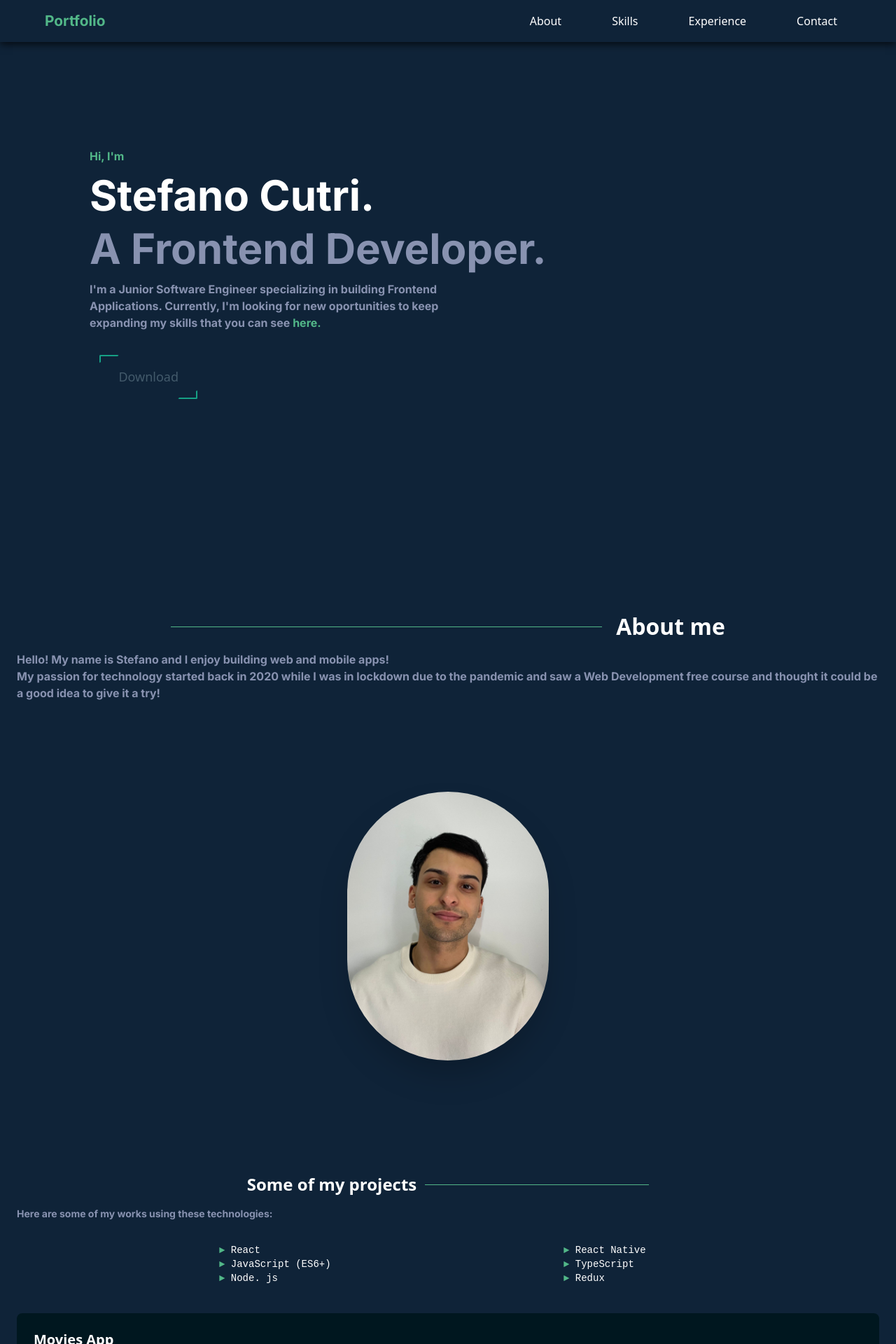
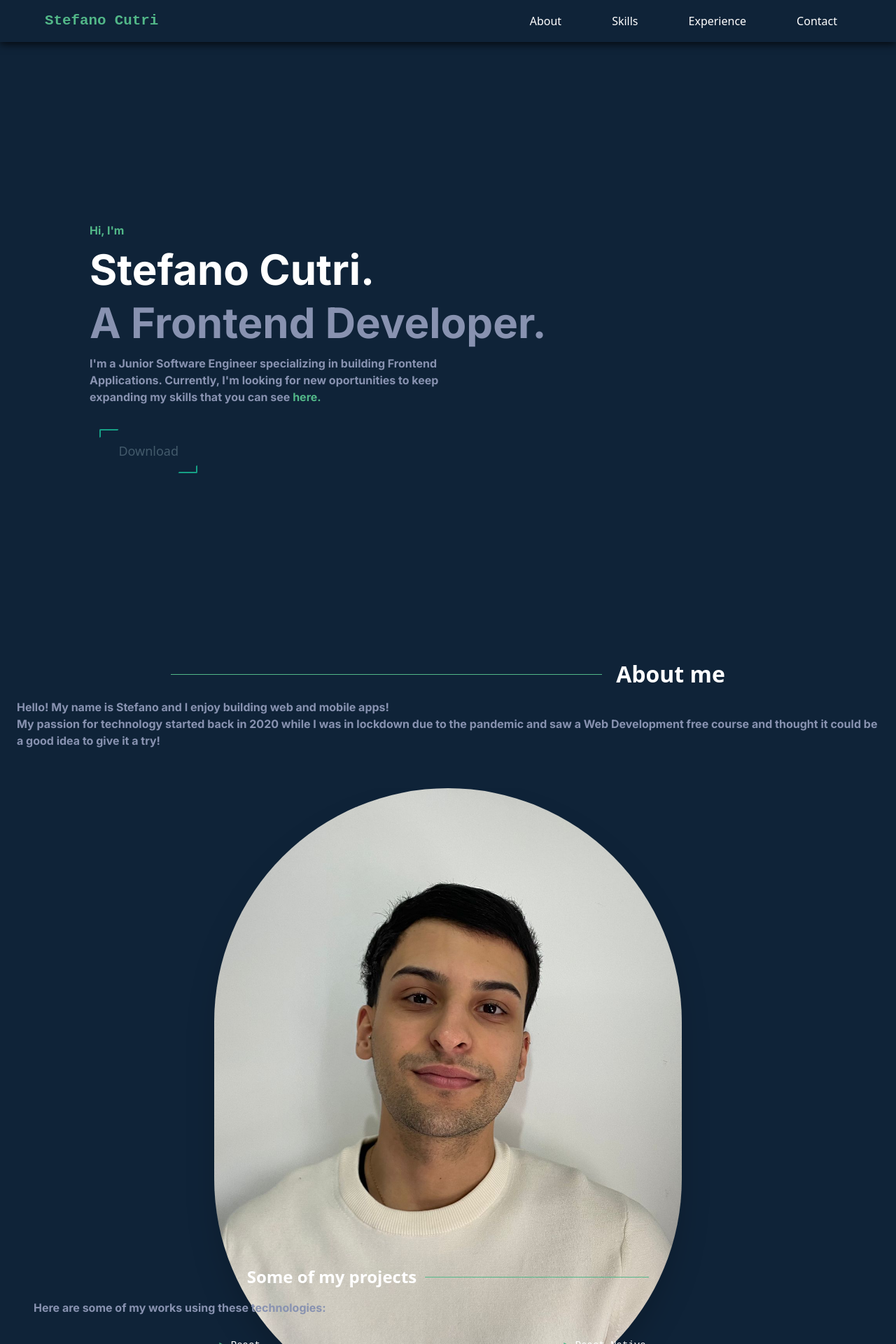
Before and after one commit to StefanoCutri/portfolio, a React (Create React App) app: page / in a window 1280 px wide. Shown: the top 1920 px of the page at 70% size. Built offline with nearby package versions, Linux system fonts and the light colour scheme.

Commit message:
Change navbar and spacing

```diff
--- a/src/components/About.js
+++ b/src/components/About.js
@@ -7,6 +7,7 @@ export const About = () => {
       className="flex flex-col items-start justify-evenly info-container py-3"
       id="about"
     >
+      <div className="pt-[10%]">
         <div className="flex flex-col">
           <div className="flex flex-row items-center justify-center px-4 mb-3">
             <div
@@ -19,9 +20,9 @@ export const About = () => {
             <h2 className="font-bold text-2 xl">About me</h2>
           </div>
           <div className="flex justify-start pl-6">
-          <p className="text-[#8892b0] text-md pr-5">
-            Hello! My name is Stefano and I enjoy building web and mobile apps!{" "}
-            <br />
+            <p className="text-[#8892b0] text-md pr-5 mb-14">
+              Hello! My name is Stefano and I enjoy building web and mobile
+              apps! <br />
               My passion for technology started back in 2020 while I was in
               lockdown due to the pandemic and saw a Web Development free course
               and thought it could be a good idea to give it a try!
@@ -29,10 +30,12 @@ export const About = () => {
           </div>
         </div>
         <img
+
           src={me}
           className="h-[50%] m-auto rounded-full shadow-2xl"
           alt="Stefano"
         />
       </div>
+    </div>
   );
 };
--- a/src/components/Contact.js
+++ b/src/components/Contact.js
@@ -4,6 +4,7 @@ import "../styles/contact.css";
 export const Contact = () => {
   return (
     <div className="info-container" id="contact">
+      <div className="pt-[15%]">
         <div className="flex flex-row items-center justify-center mb-3 mt-[12%]">
           <div
             className="bg-[#52b788] h-1 mr-5"
@@ -20,11 +21,12 @@ export const Contact = () => {
             contact me do not hesitate to send me a message!
           </p>
         </div>
-    <div className="flex flex-col h-[40%] items-center justify-evenly">
+        <div className="flex flex-col h-[40vh] items-center justify-evenly">
           <a href="mailto:stefanocutristecco@gmail.com">
             <button className="button type3">Let's talk!</button>
           </a>
         </div>
       </div>
+    </div>
   );
 };
--- a/src/components/Experience.js
+++ b/src/components/Experience.js
@@ -1,26 +1,32 @@
 import React from "react";
-import works from '../data/work.json';
+import works from "../data/work.json";
 import { WorkCard } from "./WorkCard";
 
 export const Experience = () => {
   return (
     <div className="info-container py-5 mt-[10%]" id="experience">
+      <div className="pt-[12%]">
         <div className="flex flex-row items-center justify-center mb-3">
           <h2 className="font-bold text-2xl">Where I've worked</h2>
           <div
             className="bg-[#52b788] h-1 ml-5"
             style={{
               height: 0.5,
-            width: "35%"
+              width: "35%",
             }}
           ></div>
         </div>
-        <div className="mt-9">
-        {
-          works.map((work)=> (
-            <WorkCard key={work.id} company={work.company} workTime={work.workingTime} role={work.role} description={work.description}/>
-          ))
-        }
+        <div className="mt-9 flex flex-col justify-around h-[60vh]">
+          {works.map((work) => (
+            <WorkCard
+              key={work.id}
+              company={work.company}
+              workTime={work.workingTime}
+              role={work.role}
+              description={work.description}
+            />
+          ))}
+        </div>
       </div>
     </div>
   );
--- a/src/components/Header.js
+++ b/src/components/Header.js
@@ -17,14 +17,13 @@ export const Header = () => {
       animationName: Radium.keyframes(slideInLeft, "slideInLeft"),
     },
   };
-
   return (
     <nav
       className="navigation px-5 flex flex-row justify-between"
       ref={backgroundRef}
     >
       <p href="/" className="brand-name">
-        Portfolio
+        Stefano Cutri
       </p>
       <button className="hamburger" onClick={handleShowNavbar}>
         <i className="fa-solid fa-bars fa-lg text-[#52b788]"></i>
--- a/src/components/Info.js
+++ b/src/components/Info.js
@@ -5,7 +5,7 @@ import "../styles/info.css";
 export const Info = () => {
   return (
     <div className="flex flex-1 flex-col info-container" id="#home">
-      <div className="flex flex-col justify-start items-start ml-[10%] mt-[12%]">
+      <div className="flex flex-col justify-start items-start ml-[10%] mt-[25%]">
         <h1>Hi, I'm</h1>
         <h1 className="text-white text-6xl py-3">Stefano Cutri.</h1>
         <h1 className="text-[#8892b0] text-6xl">A Frontend Developer.</h1>
--- a/src/components/Skills.js
+++ b/src/components/Skills.js
@@ -7,7 +7,7 @@ import "../styles/skills.css";
 export const Skills = () => {
   return (
     <div id="skills" className="pb-20 py-3">
-        <div className="flex flex-row items-center justify-center mb-3">
+        <div className="flex flex-row items-center justify-center mb-3 pt-[15%]">
           <h2 className="text-2xl font-bold">Some of my projects</h2>
           <div
             className="bg-[#52b788] ml-3"
@@ -18,7 +18,7 @@ export const Skills = () => {
           ></div>
         </div>
         <div className="flex justify-start px-4">
-          <p className="text-[#8892b0] text-sm">
+          <p className="text-[#8892b0] text-md ml-6 ">
             Here are some of my works using these technologies:
             <br />
           </p>
--- a/src/components/WorkCard.js
+++ b/src/components/WorkCard.js
@@ -1,19 +1,25 @@
 import React from "react";
-import "../styles/work.css"
+import "../styles/work.css";
 
 export const WorkCard = ({ role, description, workTime, company }) => {
   return (
     <div className="flex flex-col items-start ml-2 px-3 mb-3">
       <div className="flex flex-col justify-start items-start">
-        <h3 className="font-bold pr-3 text-lg">{company}</h3>
+        <div className="flex flex-row items-center">
+          <h3 className="font-bold pr-3 text-lg">{company} -</h3>
+          <p className="text-[#8892b0]">{role}</p>
+        </div>
         <p className="text-white text-sm font-sans font-medium">{workTime}</p>
       </div>
       <ul className="ml-2">
-        {
-          description.map((item) => (
-            <li key={item} className="text-[#8892b0] font-extralight font-sans work-item my-3">{item}</li>
-          ))
-        }
+        {description.map((item) => (
+          <li
+            key={item}
+            className="text-[#8892b0] font-extralight font-sans work-item my-3"
+          >
+            {item}
+          </li>
+        ))}
       </ul>
     </div>
   );
--- a/src/styles/contact.css
+++ b/src/styles/contact.css
@@ -47,6 +47,7 @@
 }
 .button.type3.type3::after,
 .button.type3.type3::before {
+  z-index: 1;
   content: "";
   display: block;
   position: absolute;
--- a/src/styles/header.css
+++ b/src/styles/header.css
@@ -32,7 +32,8 @@ nav {
   box-shadow: 0px 3px 11px 0px rgba(0, 0, 0, 0.75);
   -webkit-box-shadow: 0px 3px 11px 0px rgba(0, 0, 0, 0.75);
   -moz-box-shadow: 0px 3px 11px 0px rgba(0, 0, 0, 0.75) !important;
-  /* position: fixed !important; */
+  position: fixed !important;
+  z-index: 2;
 }
 
 .navigation {
@@ -47,6 +48,7 @@ nav {
 }
 
 .brand-name {
+  font-family: "Courier New", Courier, monospace;
   text-decoration: none;
   color: var(--main-text-color);
   font-weight: bolder;
@@ -70,7 +72,8 @@ nav {
   display: block;
   width: 100%;
   transition: all 1s ease-in;
-  font-family: system-ui, -apple-system, BlinkMacSystemFont, 'Segoe UI', Roboto, Oxygen, Ubuntu, Cantarell, 'Open Sans', 'Helvetica Neue', sans-serif;
+  font-family: system-ui, -apple-system, BlinkMacSystemFont, "Segoe UI", Roboto,
+    Oxygen, Ubuntu, Cantarell, "Open Sans", "Helvetica Neue", sans-serif;
 }
 
 .navbar-link {
@@ -121,7 +124,8 @@ nav {
     top: 60px;
     left: 0;
     flex-direction: column;
-    width: 100%;
+    width: 60%;
+    z-index: -1;
     height: calc(100vh - 60px);
     background-color: var(--main-bg-color);
   }
@@ -141,4 +145,5 @@ nav {
     justify-content: space-evenly;
     align-items: center;
   }
+
 }
```
Lines whose indentation alone changed are shown as unchanged.
